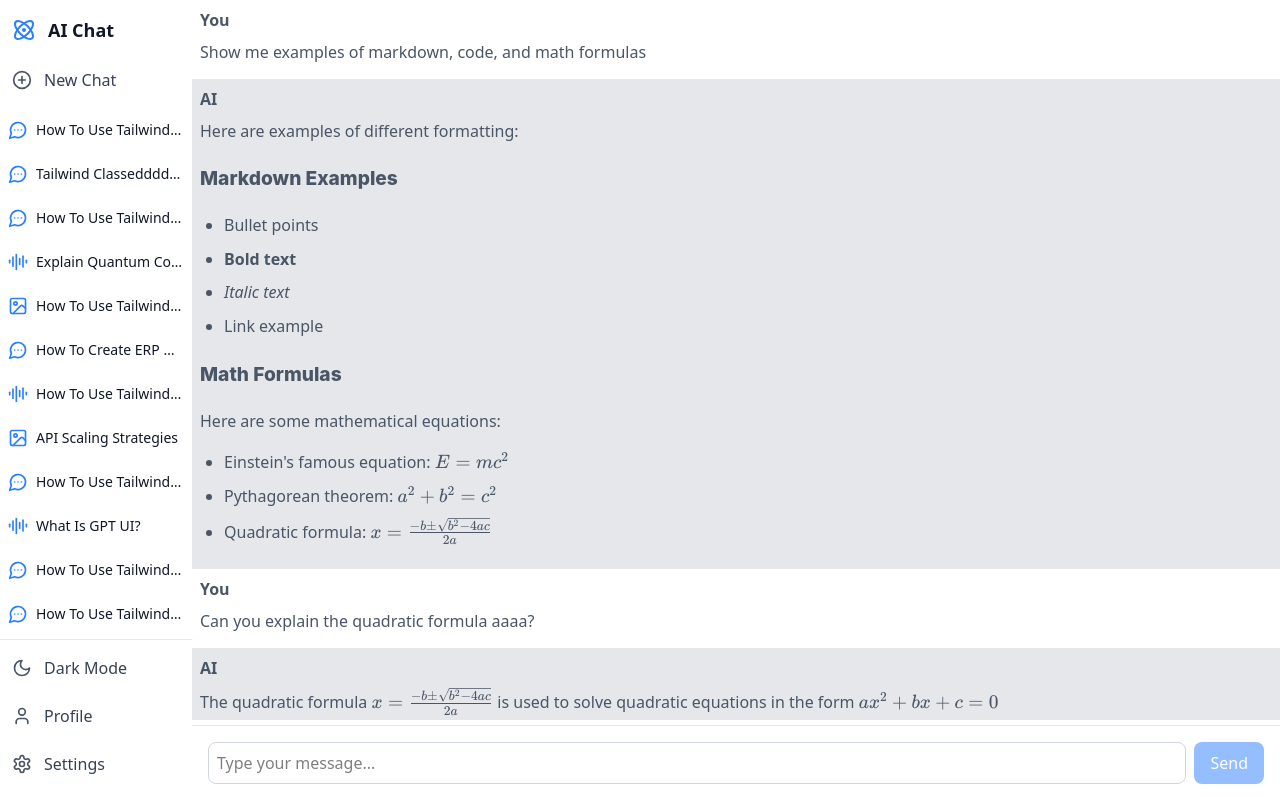
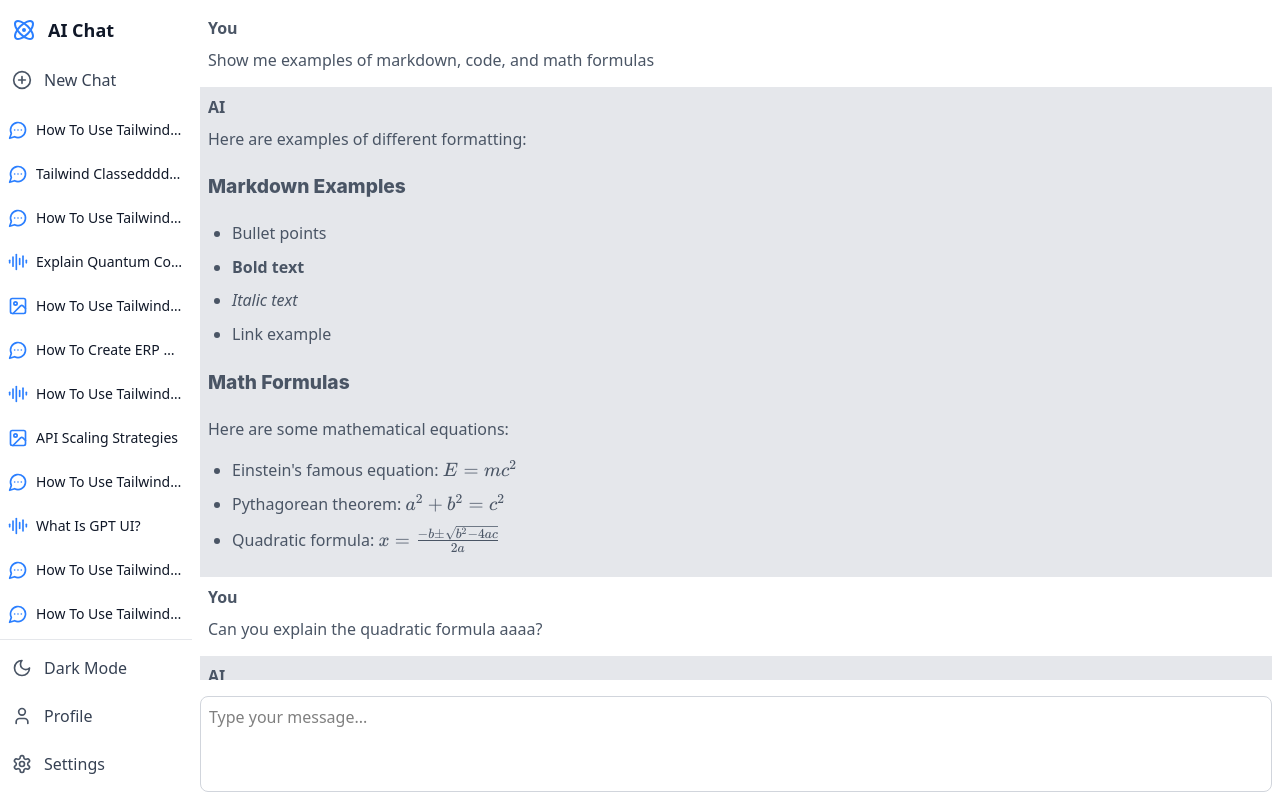
Before and after one commit to Solareni/Asta-Studio, a React (Vite) app: page / in a window 1280 px wide. Built offline with nearby package versions, Linux system fonts and the light colour scheme.

Commit message:
Refactor ChatPage component for improved layout and message handling

```diff
--- a/src/components/ChatPage.tsx
+++ b/src/components/ChatPage.tsx
@@ -4,6 +4,7 @@ import { VirtualList } from "./shared/VirtualList";
 import { messages } from "../mock";
 import { ChatItem } from "./types";
 import Markdown from "./Markdown";
+import { LuLightbulb, LuSearch } from "react-icons/lu";
 const renderChatItem = ({
   index,
   style,
@@ -23,7 +24,9 @@ const renderChatItem = ({
     <div
       style={{ ...style, height: "auto" }}
       ref={rowRef}
-            className={`p-2 text-gray-600 dark:text-gray-300 ${message.role === "assistant" ? " dark:bg-gray-900 bg-gray-200" : ""}`}
+      className={`p-2 text-gray-600 dark:text-gray-300 ${
+        message.role === "assistant" ? " dark:bg-gray-900 bg-gray-200" : ""
+      }`}
     >
       <div className="font-bold mb-2">
         {message.role === "assistant" ? "AI" : "You"}
@@ -45,10 +48,11 @@ const ChatPage = () => {
 
     const newMessage: ChatItem = {
       role: "user",
-			content: inputMessage.trim()
+      content: inputMessage.trim(),
+      status: "done"
     };
 
-		setChatHistory(prev => [...prev, newMessage]);
+    setChatHistory((prev) => [...prev, newMessage]);
     setInputMessage("");
   };
 
@@ -60,30 +64,23 @@ const ChatPage = () => {
   };
 
   return (
-		<div className="flex flex-col relative w-full h-screen">
-			<div className="flex-1 overflow-hidden">
+    <div className="flex flex-col relative w-full h-screen p-2">
+      <div className="flex-1 overflow-hidden mb-4">
         <VirtualList
           message={chatHistory}
-					className="h-[calc(100vh-80px)] overflow-y-auto"
+          className="h-full"
           rowRenderer={renderChatItem}
         />
       </div>
-			<div className="absolute bottom-0 left-0 right-0 bg-white dark:bg-gray-800 flex gap-2 p-4 border-t border-gray-200 dark:border-gray-700">
+      <div className="h-24 min-h-[96px]">
         <textarea
           value={inputMessage}
           onChange={(e) => setInputMessage(e.target.value)}
           onKeyDown={handleKeyPress}
           placeholder="Type your message..."
-					className="flex-1 resize-none rounded-lg border border-gray-300 dark:border-gray-600 p-2 focus:outline-none focus:ring-2 focus:ring-blue-500 dark:bg-gray-800 dark:text-gray-200"
-					rows={1}
+          className="w-full h-full resize-none rounded-lg border border-gray-300 dark:border-gray-600 p-2 focus:outline-none focus:ring-2 focus:ring-blue-500 dark:bg-gray-800 dark:text-gray-200"
+          rows={4}
         />
-				<button
-					onClick={handleSendMessage}
-					className="px-4 py-2 bg-blue-500 text-white rounded-lg hover:bg-blue-600 focus:outline-none focus:ring-2 focus:ring-blue-500 focus:ring-offset-2 disabled:opacity-50"
-					disabled={!inputMessage.trim()}
-				>
-					Send
-				</button>
       </div>
     </div>
   );
```
Lines whose indentation alone changed are shown as unchanged.
